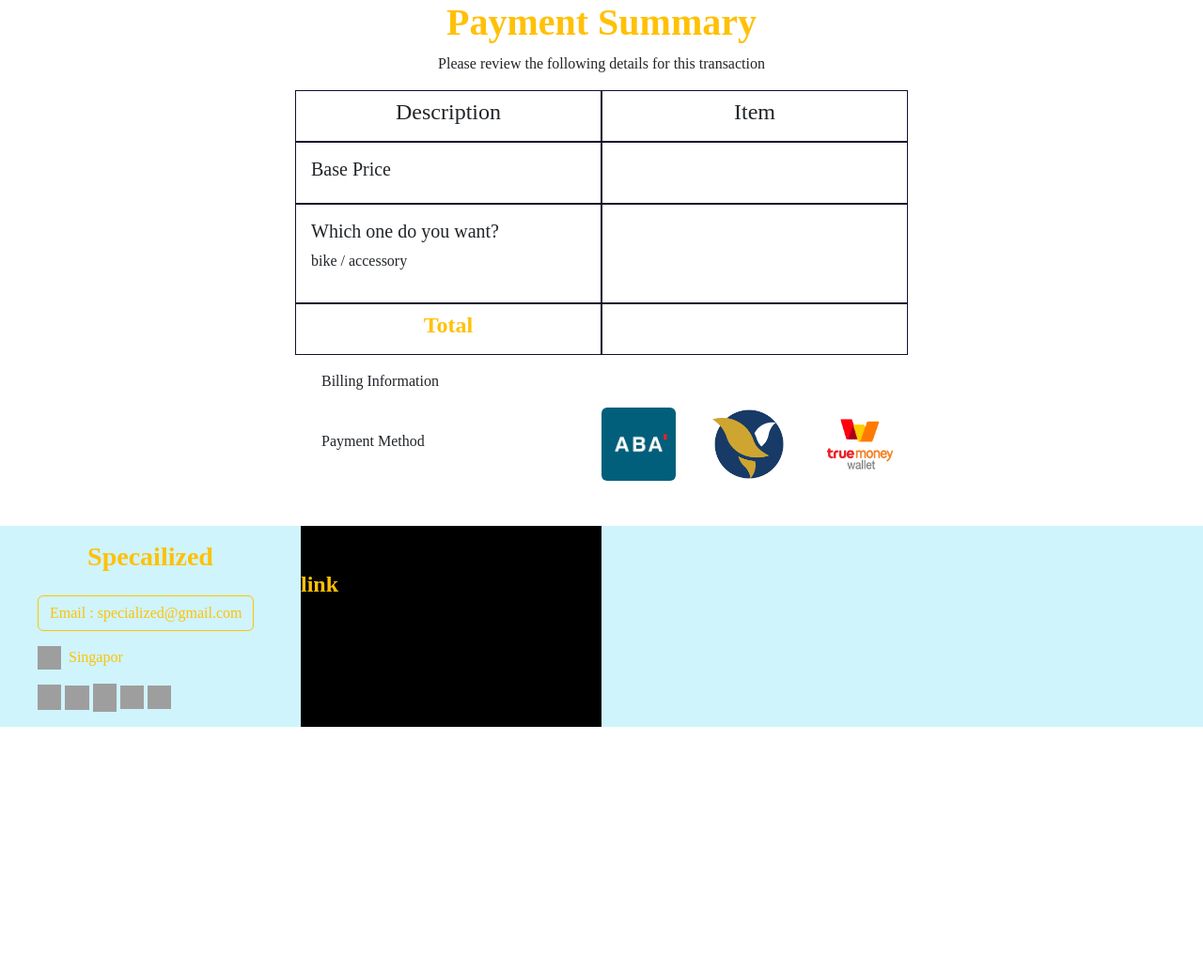
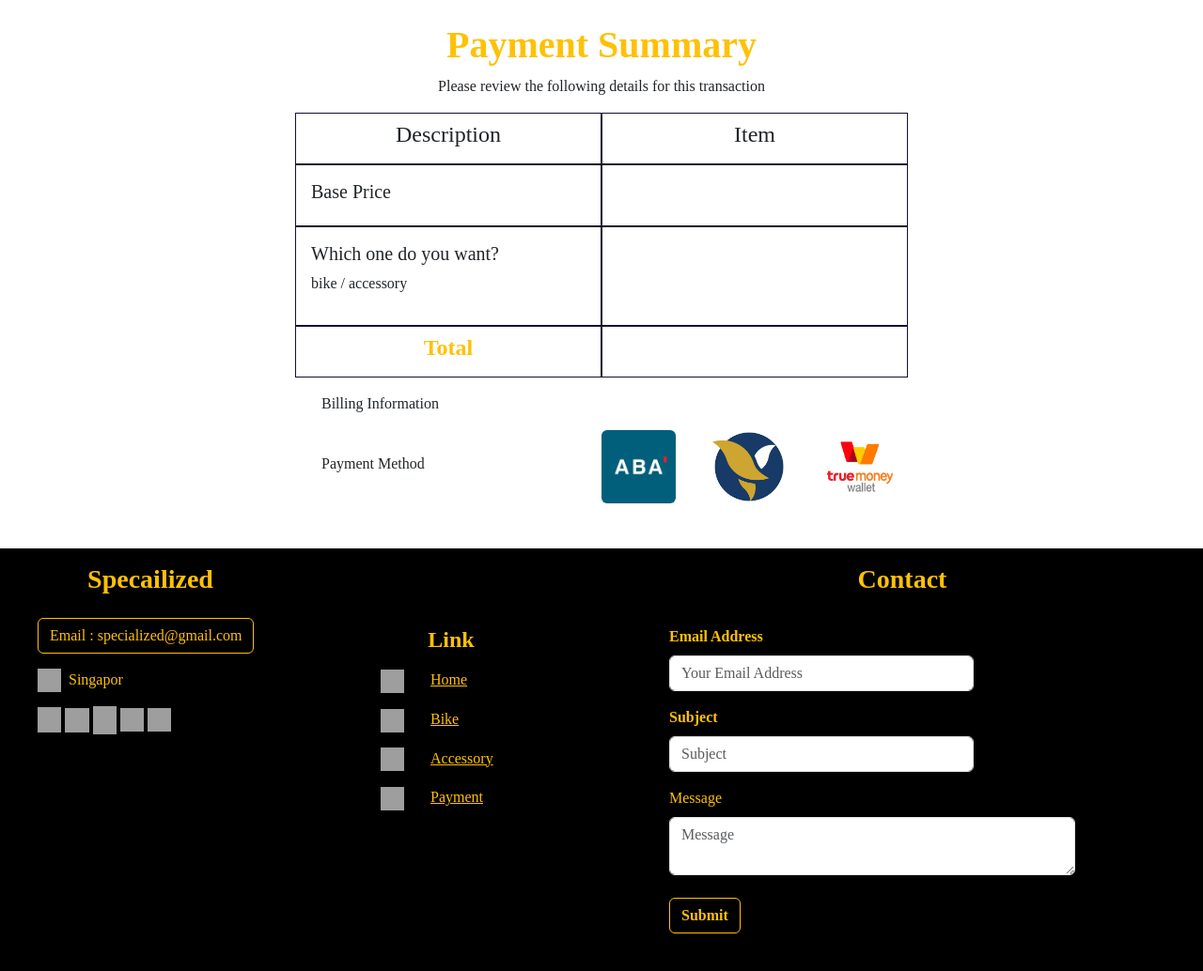
Before and after one commit to bunseuseng/Group6-Tarmac-SL8, a plain HTML site: page index.html in a window 1280 px wide. Shown: the whole page at 94% size. Before the commit the page ends 800 px from the top, so only its background shows below. Drawn offline with nearby package versions, Linux system fonts and the light colour scheme; grey boxes are pictures that could not be loaded.

Commit message:
add pay&footer

```diff
--- a/index.html
+++ b/index.html
@@ -19,7 +19,7 @@
         border: 1px rgb(17, 17, 46) solid;
       }
     </style>
-    <div class="container-fluid">
+    <div class="container-fluid mt-4">
       <h1 class="fw-bold text-warning text-center font-averia libre">
         Payment Summary
       </h1>
@@ -94,7 +94,7 @@
         </div>
       </div>
     </div>
-    <footer class="d-flex bg-info-subtle mt-5">
+    <footer class="d-flex bg-black mt-5">
       <div class="w-25 p-3">
         <h3 class="text-warning fw-bold text-center">Specailized</h3>
         <button type="button" class="btn btn-outline-warning ms-4 mt-3">
@@ -142,10 +142,92 @@
           />
         </div>
       </div>
-      <div class="w-25 bg-black pt-5">
-        <h4 class="fw-bold text-warning">link</h4>
+      <div class="w-25 pt-5">
+        <h4 class="fw-bold text-warning text-center" style="margin-top: 35px">
+          Link
+        </h4>
+        <div style="margin-left: 85px" class="mt-3">
+          <img
+            width="25"
+            height="25"
+            src="https://img.icons8.com/ios-filled/50/FAB005/circled-chevron-right.png"
+            alt="circled-chevron-right"
+          />
+          <a href="#" class="text-warning ms-4">Home</a>
+        </div>
+        <div style="margin-left: 85px" class="mt-3">
+          <img
+            width="25"
+            height="25"
+            src="https://img.icons8.com/ios-filled/50/FAB005/circled-chevron-right.png"
+            alt="circled-chevron-right"
+          />
+          <a href="#" class="text-warning ms-4">Bike</a>
+        </div>
+        <div style="margin-left: 85px" class="mt-3">
+          <img
+            width="25"
+            height="25"
+            src="https://img.icons8.com/ios-filled/50/FAB005/circled-chevron-right.png"
+            alt="circled-chevron-right"
+          />
+          <a href="#" class="text-warning ms-4">Accessory</a>
+        </div>
+        <div style="margin-left: 85px" class="mt-3">
+          <img
+            width="25"
+            height="25"
+            src="https://img.icons8.com/ios-filled/50/FAB005/circled-chevron-right.png"
+            alt="circled-chevron-right"
+          />
+          <a href="#" class="text-warning ms-4">Payment</a>
+        </div>
       </div>
-      <div class="w-50"></div>
+      <div class="w-50">
+        <h3 class="text-warning fw-bold text-center mt-3">Contact</h3>
+        <div class="p-4 w-75 ms-5">
+          <div class="mb-3">
+            <label
+              for="formGroupExampleInput"
+              class="form-label text-warning fw-bold"
+              >Email Address</label
+            >
+            <input
+              type="Email"
+              class="form-control w-75"
+              id="formGroupExampleInput"
+              placeholder="Your Email Address"
+            />
+          </div>
+          <div class="mb-3">
+            <label
+              for="formGroupExampleInput"
+              class="form-label text-warning fw-bold"
+              >Subject</label
+            >
+            <input
+              type="text"
+              class="form-control w-75"
+              id="formGroupExampleInput"
+              placeholder="Subject"
+            />
+          </div>
+          <div class="mb-3">
+            <label for="validationTextarea" class="form-label text-warning"
+              >Message</label
+            >
+            <textarea
+              class="form-control"
+              id="validationTextarea"
+              placeholder="Message"
+              required
+            ></textarea>
+            <button type="submit" class="btn btn-outline-warning mt-4 fw-bold">
+              Submit
+            </button>
+          </div>
+        </div>
+      </div>
     </footer>
   </body>
 </html>
```
